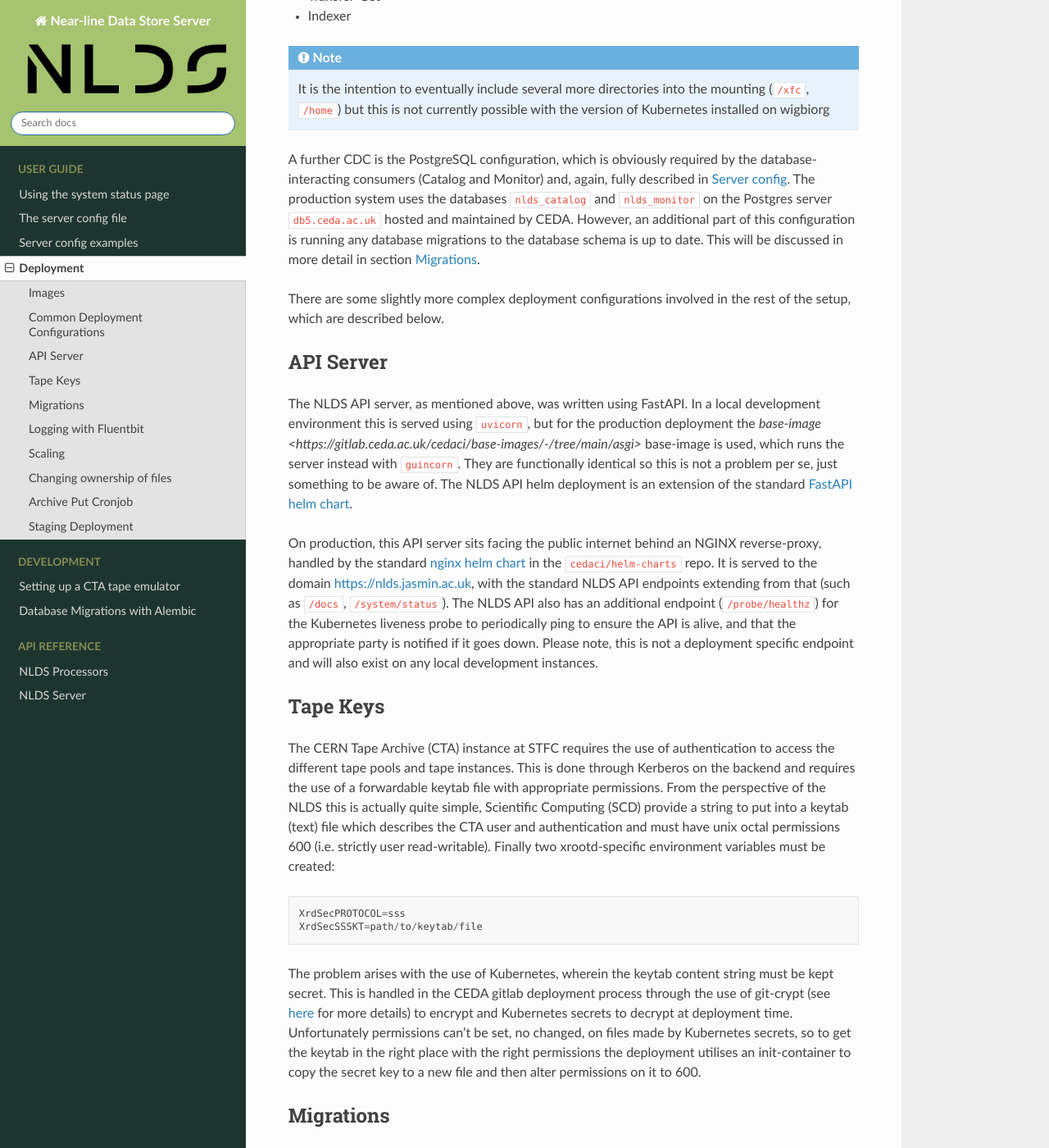
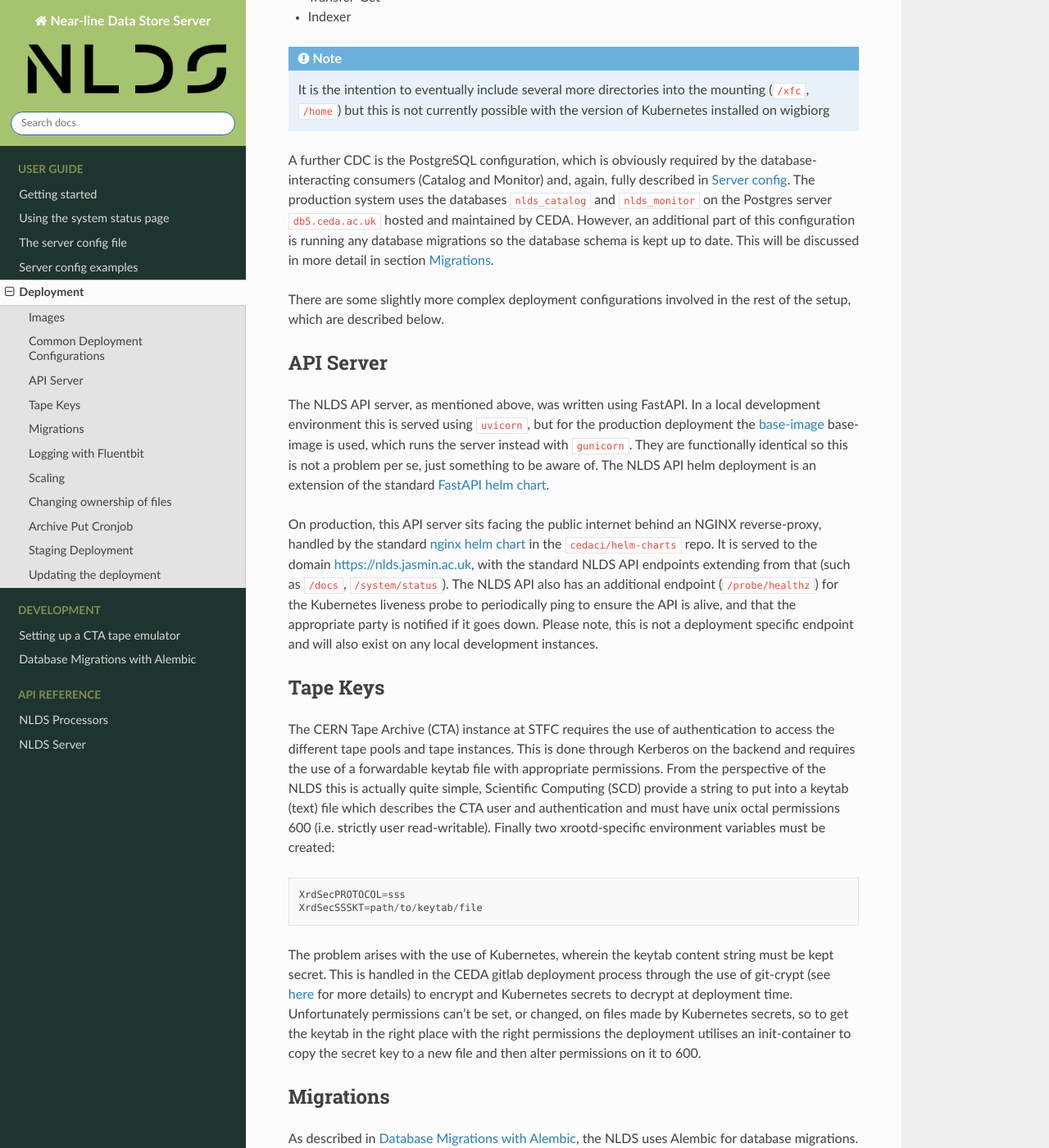
Before and after one commit to cedadev/nlds, a Sphinx documentation site: the page built from docs/source/deployment.rst, in a window 1280 px wide and 1400 px high, scrolled down 2248 px. Shown: the whole window at 82% size. Built offline with Sphinx 7.4.7 and the Read the Docs theme 2.0.0, drawn with Linux system fonts in a browser that asks for light colours; pages that are not in the unit, such as notebooks, are missing from menus; some of the changed text lies outside the part shown.

Commit message:
Fix docs errata

```diff
--- a/docs/source/deployment.rst
+++ b/docs/source/deployment.rst
@@ -3,7 +3,7 @@
 ==========
 
 The NLDS is deployed as a collection of containers on the JASMIN rancher cluster
-'wigbiorg', a public-facing Kubernetes cluster hosted by JASMIN.
+``wigbiorg``, a public-facing Kubernetes cluster hosted by JASMIN.
 
 Due to the microservice architecture the level to apply the containerisation was
 immediately clear - each microservice sits in its own container. There are
@@ -111,8 +111,8 @@
 described in :doc:`server-config/server-config`. The production system uses the
 databases ``nlds_catalog`` and ``nlds_monitor`` on the Postgres server
 ``db5.ceda.ac.uk`` hosted and maintained by CEDA. However, an additional part of
-this configuration is running any database migrations to the database schema is
-up to date. This will be discussed in more detail in section
+this configuration is running any database migrations so the database schema is
+kept up to date. This will be discussed in more detail in section
 :ref:`db_migration`.
 
 There are some slightly more complex deployment configurations involved in the
@@ -125,8 +125,8 @@
 
 The NLDS API server, as mentioned above, was written using FastAPI. In a local
 development environment this is served using ``uvicorn``, but for the production
-deployment the `base-image <https://gitlab.ceda.ac.uk/cedaci/base-images/-/tree/main/asgi>`
-base-image is used, which runs the server instead with ``guincorn``. They are
+deployment the `base-image <https://gitlab.ceda.ac.uk/cedaci/base-images/-/tree/main/asgi>`_
+base-image is used, which runs the server instead with ``gunicorn``. They are
 functionally identical so this is not a problem per se, just something to be
 aware of. The NLDS API helm deployment is an extension of the standard `FastAPI helm chart <https://gitlab.ceda.ac.uk/cedaci/base-images/-/tree/main/fast-api>`_.
 
@@ -163,7 +163,7 @@
 must be kept secret. This is handled in the CEDA gitlab deployment process
 through the use of git-crypt (see `here <https://gitlab.ceda.ac.uk/cedaci/ci-tools/-/blob/master/docs/setup-kubernetes-project.md#including-deployment-secrets-in-a-project>`__
 for more details) to encrypt and Kubernetes secrets to decrypt at deployment
-time. Unfortunately permissions can't be set, no changed, on files made by
+time. Unfortunately permissions can't be set, or changed, on files made by
 Kubernetes secrets, so to get the keytab in the right place with the right
 permissions the deployment utilises an init-container to copy the secret key to
 a new file and then alter permissions on it to 600.
@@ -359,3 +359,17 @@
    * - API Server
      - `https://nlds-master.130.246.130.221.nip.io/ <https://nlds-master.130.246.130.221.nip.io/docs>`_ (firewalled)
      - `https://nlds.jasmin.ac.uk/ <https://nlds.jasmin.ac.uk/docs>`_ (public, ssl secured)
+
+
+Updating the deployment
+-----------------------
+
+Updating instuctions can be found on the READMEs in the deployment repos, but
+essentially boil down to changing the git hash in the relevant Dockerfiles, i.e.
+
+1. Finalise and commit your changes to the `nlds github repo <https://github.com/cedadev/nlds>`_.
+2. Take the hash from that commit (the first 8 characters is fine) and replace the value already at ``ARG GIT_VERSION=`` in the Dockerfile under ``/images``
+3. Commit the changes and let the CI pipeline do its magic.
+
+If this doesn't work then larger changes have likely been made that require
+changes to the helm chart.
--- a/docs/source/home.rst
+++ /dev/null
@@ -1 +0,0 @@
-../../README.md
--- a/docs/source/index.rst
+++ b/docs/source/index.rst
@@ -18,7 +18,7 @@
    :maxdepth: 1
    :caption: User Guide
 
-   Getting started <home>
+   Getting started <getting-started>
    Using the system status page <system-status>
    The server config file <server-config/server-config>
    Server config examples <server-config/examples>
--- a/docs/source/server-config/server-config.rst
+++ b/docs/source/server-config/server-config.rst
@@ -167,9 +167,9 @@
     }
 
 This retry delays list gives the delay applied to retried messages in seconds,
-with the `n`th element being the delay for the `n`th retry. Setting the value
-here sets a default for _all_ consumers, but the retry_delays option can be
-inserted into any consumer-specific config section to override this.
+with the ``n``th element being the delay for the ``n``th retry. Setting the
+value here sets a default for `all` consumers, but the retry_delays option can
+be inserted into any consumer-specific config section to override this.
 
 Consumer-specific optional sections
 -----------------------------------
```
Also changed, not shown: other parts of docs/source/deployment.rst (+1 -1 lines), docs/source/getting-started.rst (added, +115 -0 lines).
